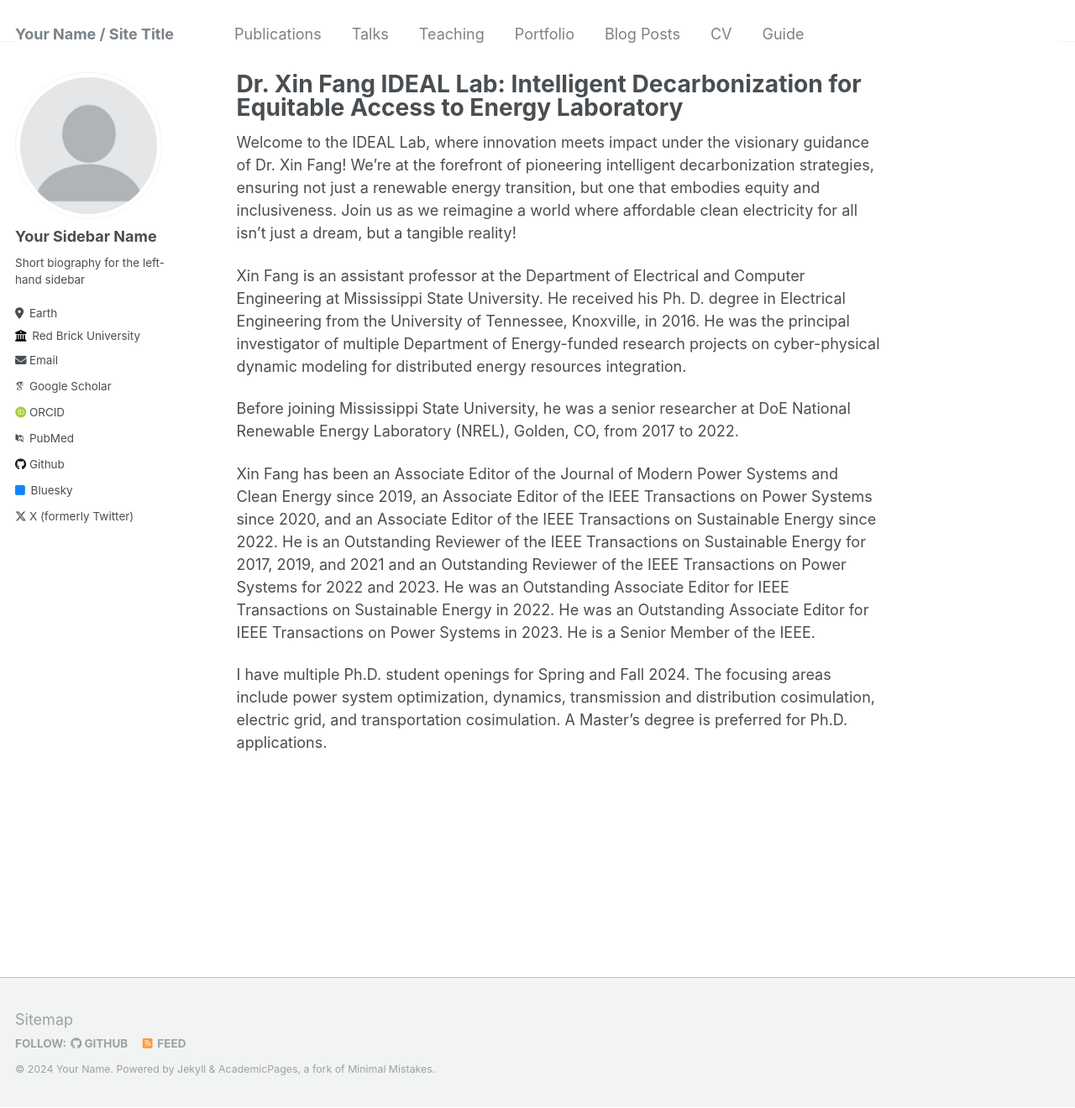
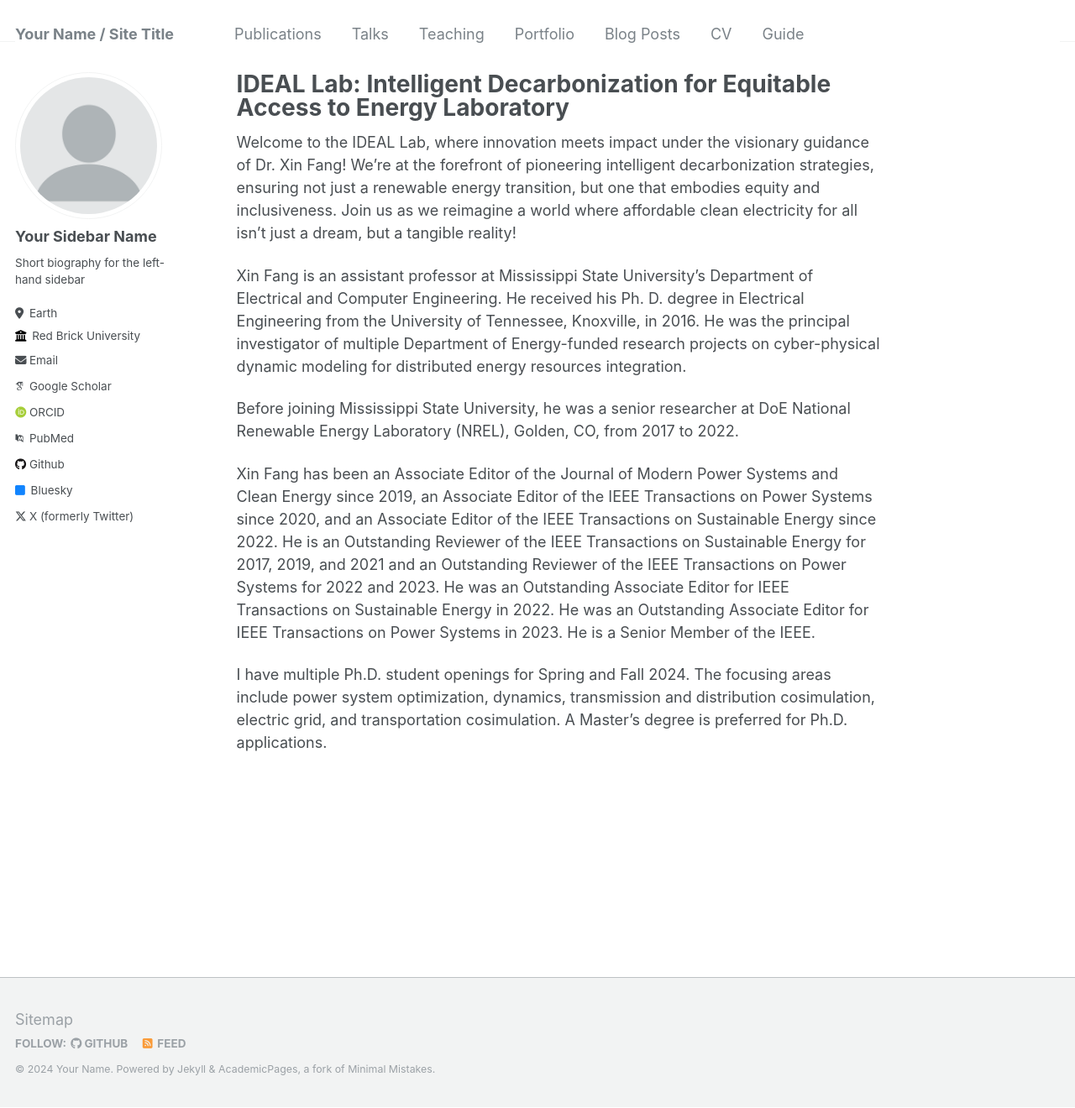
Before and after one commit to XinFang88/xinfang88.github.io, a Jekyll site: the page built from _pages/about.md, in a window 1280 px wide and 1320 px high. Shown: the whole window at 84% size. Built offline with Jekyll 4.4.1, drawn with Linux system fonts in a browser that asks for light colours; some web fonts are replaced.

Commit message:
Update about.md

```diff
--- a/_pages/about.md
+++ b/_pages/about.md
@@ -1,7 +1,6 @@
 ---
 permalink: /
-title: "Dr. Xin Fang
-IDEAL Lab: Intelligent Decarbonization for Equitable Access to Energy Laboratory"
+title: "IDEAL Lab: Intelligent Decarbonization for Equitable Access to Energy Laboratory"
 author_profile: true
 redirect_from:
   - /about/
@@ -10,7 +9,7 @@ redirect_from:
 
 Welcome to the IDEAL Lab, where innovation meets impact under the visionary guidance of Dr. Xin Fang! We're at the forefront of pioneering intelligent decarbonization strategies, ensuring not just a renewable energy transition, but one that embodies equity and inclusiveness. Join us as we reimagine a world where affordable clean electricity for all isn't just a dream, but a tangible reality!
 
-Xin Fang is an assistant professor at the Department of Electrical and Computer Engineering at Mississippi State University. He received his Ph. D. degree in Electrical Engineering from the University of Tennessee, Knoxville, in 2016. He was the principal investigator of multiple Department of Energy-funded research projects on cyber-physical dynamic modeling for distributed energy resources integration.
+Xin Fang is an assistant professor at Mississippi State University's Department of Electrical and Computer Engineering. He received his Ph. D. degree in Electrical Engineering from the University of Tennessee, Knoxville, in 2016. He was the principal investigator of multiple Department of Energy-funded research projects on cyber-physical dynamic modeling for distributed energy resources integration.
 
 Before joining Mississippi State University, he was a senior researcher at DoE National Renewable Energy Laboratory (NREL), Golden, CO, from 2017 to 2022.
 
```
